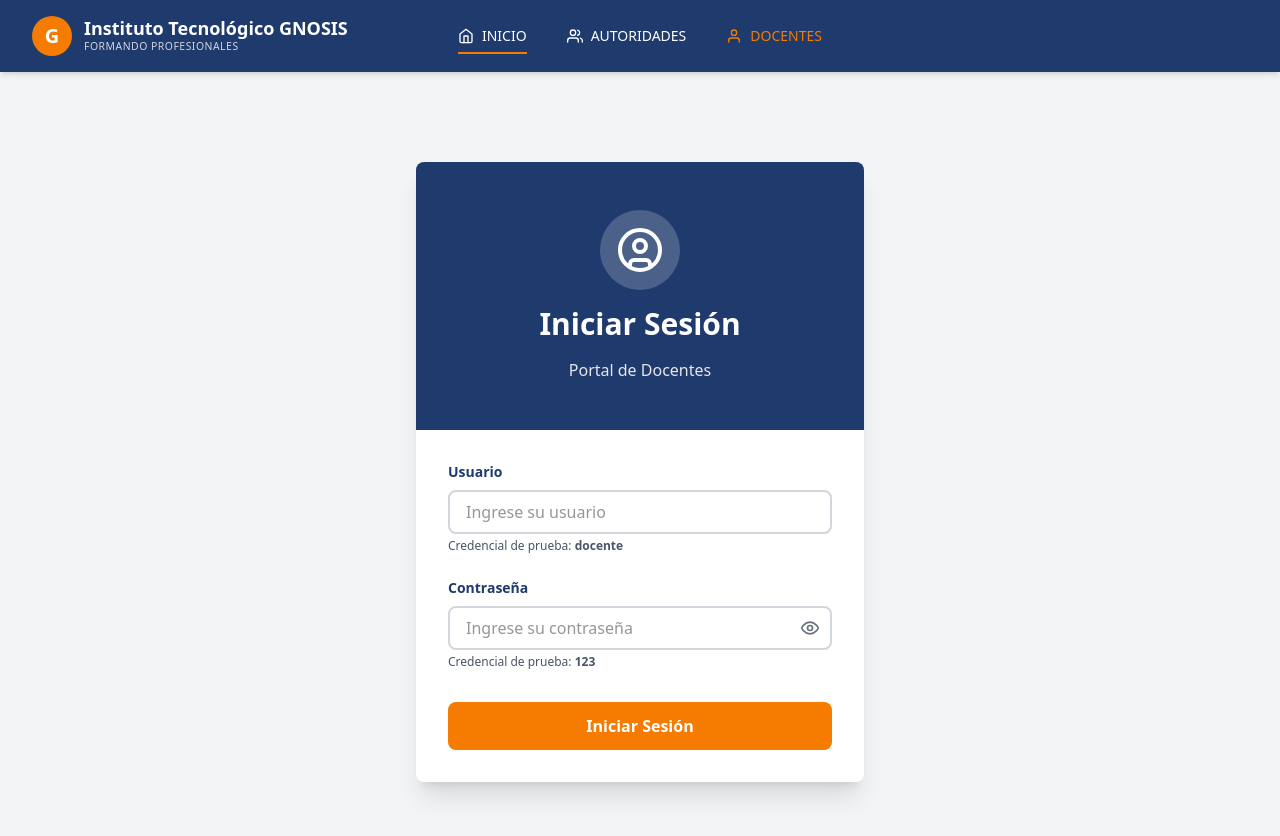
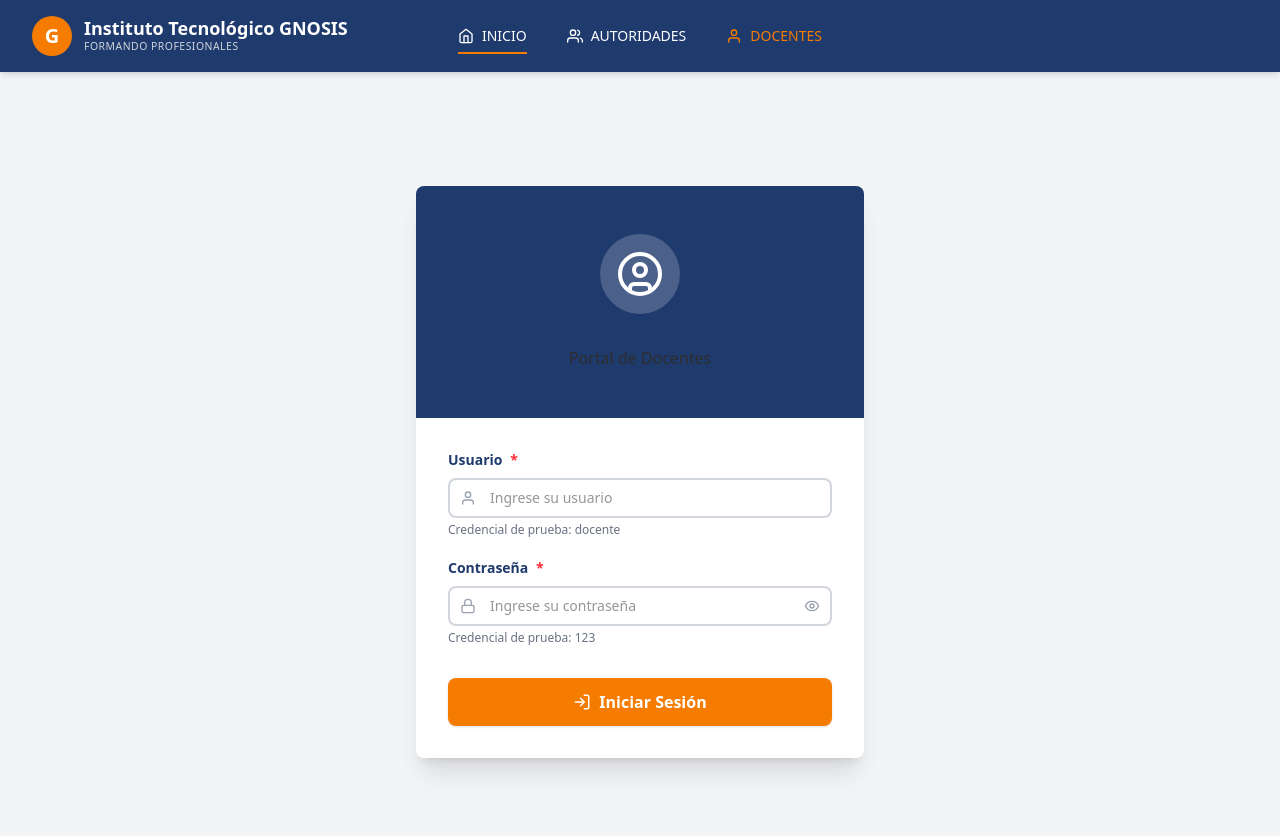
Before and after one commit to goku673/gnosis-web, an Angular app: page /teachers in a window 1280 px wide. Shown: the top 836 px of the page. Built offline with nearby package versions, Linux system fonts and the light colour scheme.

Commit message:
refactor(component):use components shared

```diff
--- a/src/app/features/teachers/teachers.compoment.ts
+++ b/src/app/features/teachers/teachers.compoment.ts
@@ -1,29 +1,37 @@
 import { Component, signal } from '@angular/core';
-import { CommonModule } from '@angular/common';
-import { FormsModule } from '@angular/forms';
+import { ReactiveFormsModule, FormGroup, FormControl, Validators } from '@angular/forms';
+import { InputComponent } from '../../shared/components/input/input.component';
+import { ButtonComponent } from '../../shared/components/button/button.component';
+import { FormFieldComponent } from '../../shared/components/form-field/form-field.component';
+import { BadgeComponent } from '../../shared/components/badge/badge.component';
+import { TextComponent } from '../../shared/components/text/text.component';
 import { IconComponent } from '../../shared/components/icon/icon.component';
 import { TeacherDashboardComponent } from './components/teacher-dashboard/teacher-dashboard.component';
-
-interface LoginForm {
-  username: string;
-  password: string;
-}
 
 @Component({
   selector: 'app-teachers',
   standalone: true,
-  imports: [CommonModule, FormsModule, IconComponent, TeacherDashboardComponent],
+  imports: [
+    ReactiveFormsModule,
+    InputComponent,
+    ButtonComponent,
+    FormFieldComponent,
+    BadgeComponent,
+    TextComponent,
+    IconComponent,
+    TeacherDashboardComponent,
+  ],
   templateUrl: './teachers.component.html',
   styleUrl: './teachers.component.css',
 })
 export class TeachersComponent {
   isLoggedIn = signal(false);
-  showPassword = signal(false);
+  isLoading = signal(false);
   loginError = signal('');
 
-  form = signal<LoginForm>({
-    username: '',
-    password: '',
+  form = new FormGroup({
+    username: new FormControl('', [Validators.required, Validators.minLength(3)]),
+    password: new FormControl('', [Validators.required]),
   });
 
   demoCredentials = {
@@ -31,46 +39,40 @@ export class TeachersComponent {
     password: '123',
   };
 
-  togglePasswordVisibility(): void {
-    this.showPassword.update((value) => !value);
-  }
-
-  updateUsername(value: string): void {
-    this.form.update((form) => ({
-      ...form,
-      username: value,
-    }));
-    this.loginError.set('');
-  }
-
-  updatePassword(value: string): void {
-    this.form.update((form) => ({
-      ...form,
-      password: value,
-    }));
-    this.loginError.set('');
+  getError(controlName: string): string {
+    const control = this.form.get(controlName);
+    if (!control || !control.invalid || !control.touched) return '';
+    if (control.hasError('required')) return 'Este campo es obligatorio.';
+    if (control.hasError('minlength'))
+      return `Mínimo ${control.errors?.['minlength'].requiredLength} caracteres.`;
+    return 'Campo inválido.';
   }
 
   handleLogin(): void {
-    const currentForm = this.form();
-    if (!currentForm.username || !currentForm.password) {
-      this.loginError.set('Por favor, complete todos los campos.');
-      return;
-    }
+    this.form.markAllAsTouched();
+    if (this.form.invalid) return;
+
+    this.isLoading.set(true);
+    this.loginError.set('');
+
+    const { username, password } = this.form.value;
+
+    setTimeout(() => {
+      this.isLoading.set(false);
       if (
-      currentForm.username === this.demoCredentials.username &&
-      currentForm.password === this.demoCredentials.password
+        username === this.demoCredentials.username &&
+        password === this.demoCredentials.password
       ) {
         this.isLoggedIn.set(true);
-      this.loginError.set('');
       } else {
         this.loginError.set('Credenciales incorrectas. Intente nuevamente.');
       }
+    }, 600);
   }
 
   handleLogout(): void {
     this.isLoggedIn.set(false);
-    this.form.set({ username: '', password: '' });
+    this.form.reset();
     this.loginError.set('');
   }
 }
--- a/src/app/features/teachers/teachers.component.html
+++ b/src/app/features/teachers/teachers.component.html
@@ -1,79 +1,77 @@
 @if (!isLoggedIn()) {
-  <!-- Login View -->
   <div class="min-h-screen bg-gray-100 flex items-center justify-center p-4">
     <div class="w-full max-w-md bg-white rounded-lg shadow-xl overflow-hidden">
-      <!-- Header Section -->
+
+      <!-- Header -->
       <div class="bg-azul text-white px-8 py-12 flex flex-col items-center gap-4">
         <div class="w-20 h-20 bg-white/20 rounded-full flex items-center justify-center">
           <app-icon name="user-circle" [size]="48" customClass="text-white"></app-icon>
         </div>
-        <h1 class="text-3xl font-bold">Iniciar Sesión</h1>
-        <p class="text-gray-200">Portal de Docentes</p>
+        <app-text tag="h1" size="3xl" weight="bold" customClass="text-white">
+          Iniciar Sesión
+        </app-text>
+        <app-text customClass="text-gray-200">Portal de Docentes</app-text>
       </div>
 
-      <!-- Form Section -->
-      <div class="px-8 py-8">
+      <!-- Formulario -->
+      <div class="px-8 py-8" [formGroup]="form">
+
+        <!-- Error general -->
         @if (loginError()) {
-          <div class="mb-4 p-3 bg-red-50 border border-red-200 rounded-lg flex items-center gap-2 text-red-700 text-sm">
-            <app-icon name="alert-circle" [size]="16" customClass="text-red-500"></app-icon>
-            <span>{{ loginError() }}</span>
-          </div>
+          <app-badge variant="danger" [dot]="true" customClass="w-full mb-5 py-2 px-3 rounded-lg">
+            {{ loginError() }}
+          </app-badge>
         }
 
-        <!-- Username Field -->
-        <div class="mb-6">
-          <label class="block text-sm font-bold text-azul mb-2">Usuario</label>
-          <input
-            #usernameInput
-            type="text"
+        <!-- Usuario -->
+        <app-form-field
+          label="Usuario"
+          fieldId="username"
+          [required]="true"
+          [hint]="'Credencial de prueba: ' + demoCredentials.username"
+        >
+          <app-input
+            inputId="username"
+            formControlName="username"
             placeholder="Ingrese su usuario"
-            [value]="form().username"
-            (input)="updateUsername(usernameInput.value)"
-            (keydown.enter)="handleLogin()"
-            class="w-full px-4 py-2 border-2 border-gray-300 rounded-lg focus:outline-none focus:border-naranja transition-colors"
-          />
-          <p class="text-xs text-gray-600 mt-1">
-            Credencial de prueba: <span class="font-bold">{{ demoCredentials.username }}</span>
-          </p>
-        </div>
+            iconLeft="user"
+            [errorMessage]="getError('username')"
+          ></app-input>
+        </app-form-field>
 
-        <!-- Password Field -->
-        <div class="mb-8">
-          <label class="block text-sm font-bold text-azul mb-2">Contraseña</label>
-          <div class="relative">
-            <input
-              #passwordInput
-              [type]="showPassword() ? 'text' : 'password'"
-              placeholder="Ingrese su contraseña"
-              [value]="form().password"
-              (input)="updatePassword(passwordInput.value)"
-              (keydown.enter)="handleLogin()"
-              class="w-full px-4 py-2 border-2 border-gray-300 rounded-lg focus:outline-none focus:border-naranja transition-colors"
-            />
-            <button
-              type="button"
-              (click)="togglePasswordVisibility()"
-              class="absolute right-3 top-1/2 transform -translate-y-1/2 text-gray-500 hover:text-naranja transition-colors cursor-pointer"
-            >
-              <app-icon [name]="showPassword() ? 'eye-off' : 'eye'" [size]="20"></app-icon>
-            </button>
-          </div>
-          <p class="text-xs text-gray-600 mt-1">
-            Credencial de prueba: <span class="font-bold">{{ demoCredentials.password }}</span>
-          </p>
-        </div>
+        <!-- Contraseña -->
+        <app-form-field
+          label="Contraseña"
+          fieldId="password"
+          [required]="true"
+          [hint]="'Credencial de prueba: ' + demoCredentials.password"
+          spacing="lg"
+        >
+          <app-input
+            inputId="password"
+            formControlName="password"
+            type="password"
+            placeholder="Ingrese su contraseña"
+            iconLeft="lock"
+            [errorMessage]="getError('password')"
+          ></app-input>
+        </app-form-field>
 
-        <!-- Login Button -->
-        <button
-          (click)="handleLogin()"
-          class="w-full bg-naranja hover:bg-orange-600 text-white font-bold py-3 px-4 rounded-lg transition-colors cursor-pointer"
+        <!-- Botón -->
+        <app-button
+          variant="primary"
+          size="lg"
+          [fullWidth]="true"
+          [loading]="isLoading()"
+          iconLeft="login"
+          (onClick)="handleLogin()"
         >
           Iniciar Sesión
-        </button>
+        </app-button>
+
       </div>
     </div>
   </div>
 } @else {
-  <!-- Dashboard View -->
   <app-teacher-dashboard (logout)="handleLogout()"></app-teacher-dashboard>
 }
--- a/src/app/shared/components/input/input.component.ts
+++ b/src/app/shared/components/input/input.component.ts
@@ -2,7 +2,7 @@ import { CommonModule } from '@angular/common';
 import { Component, Input, forwardRef, signal } from '@angular/core';
 import { ControlValueAccessor, NG_VALUE_ACCESSOR, ReactiveFormsModule } from '@angular/forms';
 import { IconComponent } from '../icon/icon.component';
-import { IconName, IconSize } from '../icon/icon.types'; // ✅ importar IconSize
+import { IconName, IconSize } from '../icon/icon.types';
 
 export type InputType = 'text' | 'password' | 'email' | 'number' | 'search' | 'tel';
 export type InputVariant = 'default' | 'filled' | 'ghost';
@@ -80,14 +80,12 @@ export class InputComponent implements ControlValueAccessor {
     lg: 'px-4 py-3 text-base',
   };
 
-  // ✅ Fix: Record<InputSize, IconSize> en lugar de Record<InputSize, number>
   private readonly iconSizeMap: Record<InputSize, IconSize> = {
     sm: 14,
     md: 16,
     lg: 18,
   };
 
-  // ✅ Fix: retorna IconSize en lugar de number
   get iconSize(): IconSize {
     return this.iconSizeMap[this.size];
   }
```
Lines whose indentation alone changed are shown as unchanged.
